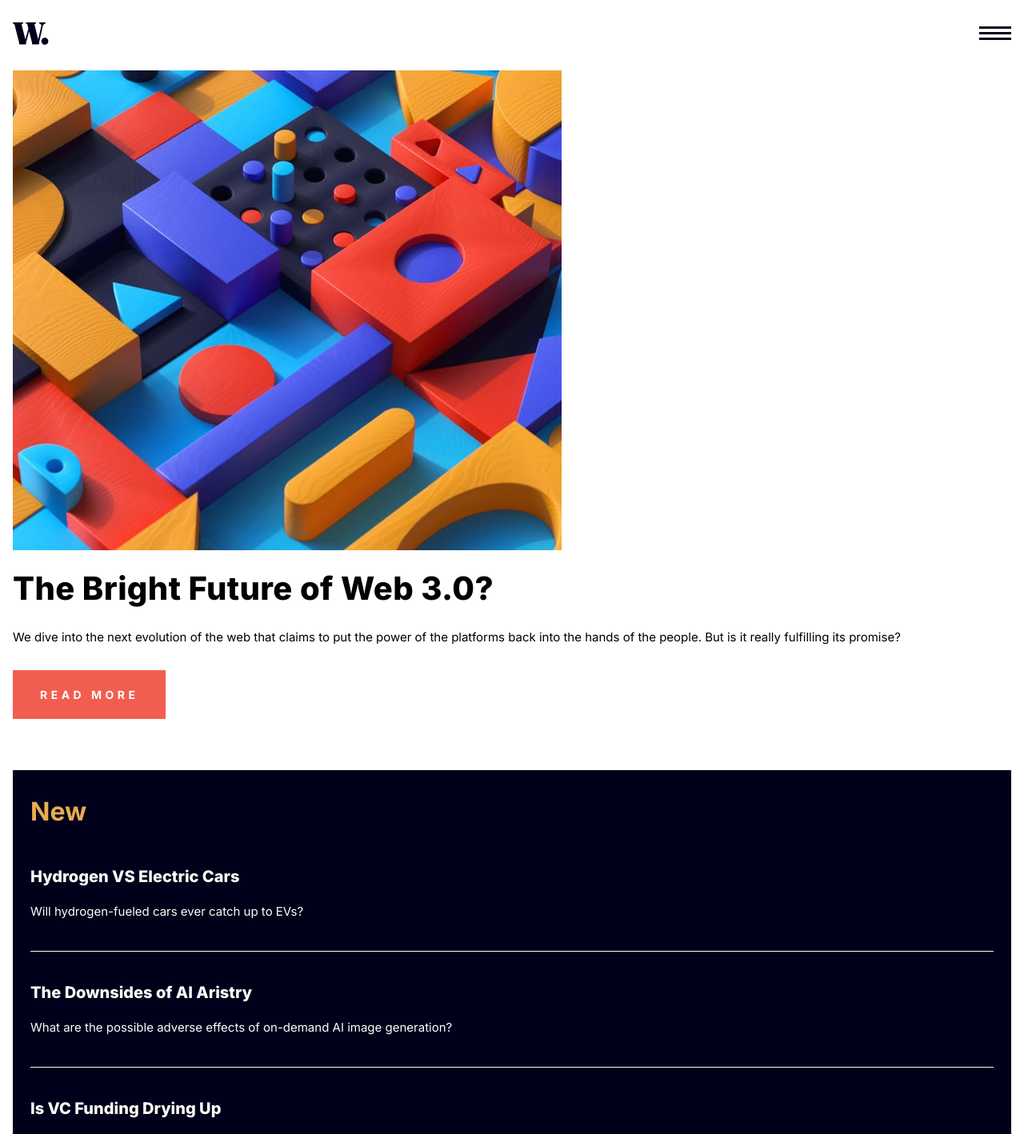
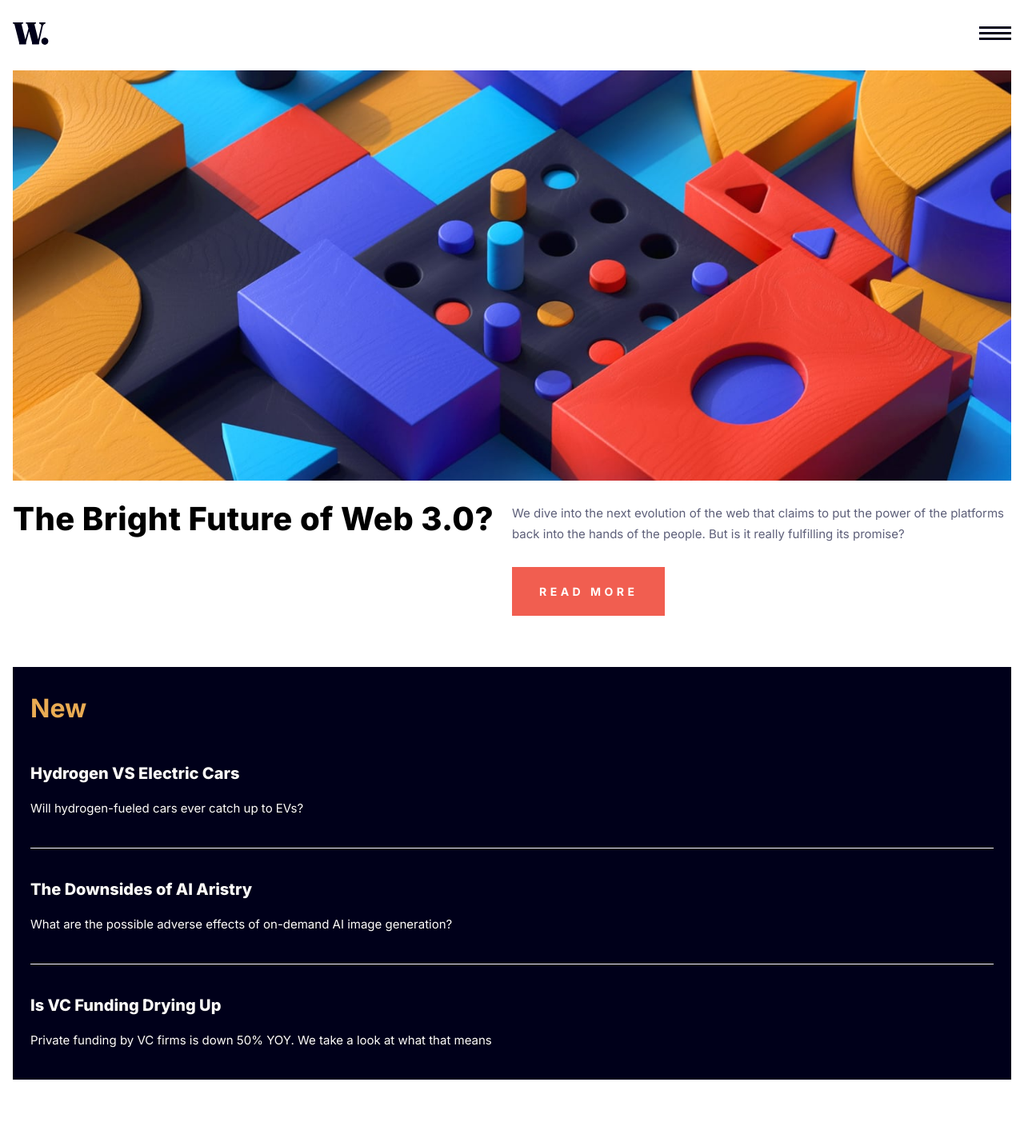
Before and after one commit to TheRedHoodGuy/simple-webpage-with-react, a React (Vite) app: page / in a window 1280 px wide. Shown: the top 1418 px of the page at 80% size. Built offline with nearby package versions, Linux system fonts and the light colour scheme.

Commit message:
87% Complete

```diff
--- a/index.html
+++ b/index.html
@@ -21,7 +21,7 @@
     <link href="https://fonts.googleapis.com/css2?family=Inter:wght@100..900&display=swap" rel="stylesheet">
     <!--Google Fonts-->
 </head>
-  <body class="w-screen px-4 overflow-x-hidden font-['Inter'] text-[15px]">
+  <body class="w-screen min-[1440px]:p-0 px-4 overflow-x-hidden font-['Inter'] text-[15px]">
     <div class="w-full" id="root"></div>
     <script type="module" src="/src/main.jsx"></script>
   </body>
--- a/src/App.jsx
+++ b/src/App.jsx
@@ -6,9 +6,11 @@ import Imagesection from './components/Imagesection/Imagesection.jsx'
 let App = () => {
   return (
     <>
-      <Headcomp />
-      <Article />
-      <Imagesection />
+      <div className="min-[1440px]:mx-[164px]">
+        <Headcomp />
+        <Article />
+        <Imagesection />
+      </div>
     </>
   )
 }
--- a/src/components/Imagesection/Imagesection.jsx
+++ b/src/components/Imagesection/Imagesection.jsx
@@ -6,7 +6,7 @@ import image3 from '../../assets/images/image-top-laptops.jpg'
 const Imagesection = () => {
     return (
         <>
-            <div className="">
+            <div className="min-[1440px]:flex">
                 <Imgdivs image={image1} i_head="Revivng Retro PCs" i_cont="What happens when old PCs are given modern upgrades?" num="01" />
                 <Imgdivs image={image2} i_head="Top 10 laptops of 2022" i_cont="Our best picks for various needs and budjets" num="02" />
                 <Imgdivs image={image3} i_head="The Growth of Gaming" i_cont="How the pandemic has sparked fresh opportunities" num="03" />
--- a/src/components/Imagesection/Imgdivs.jsx
+++ b/src/components/Imagesection/Imgdivs.jsx
@@ -1,7 +1,7 @@
 const Imgdivs = ({image, i_head, i_cont, num}) => {
     return(
         <>
-            <div className="flex mb-8">
+            <div className="flex mb-8 items-center justify-start">
                 <div className="h-full w-[200px] overflow-hidden">
                     <img className="w-full" src={image} alt={image} />
                 </div>
--- a/src/components/Mainarticle/Article.jsx
+++ b/src/components/Mainarticle/Article.jsx
@@ -1,23 +1,25 @@
 import Image from '../../assets/images/image-web-3-mobile.jpg'
+import Image_desc from '../../assets/images/image-web-3-desktop.jpg'
 import Sidearticles  from './Sidearticles'
 
 const Article = () => {
     return (
         <>
-            <article className='mb-[70px]'>
-                <div className="grid grid-cols-1 w-full">
-                    <div className="w-full mt-8">
-                        <img src={Image} alt="Image" />
+            <article className='mb-[70px] flex flex-col min-[1440px]:flex-row min-[1440px]:gap-[30px] justify-start'>
+                <div className="grid grid-cols-1 w-full xl:grid-cols-2 min-[1440px]:mt-14">
+                    <div className="w-full mt-8 min-[1440px]:mt-0 xl:col-span-2">
+                        <img className="min-[720px]:hidden visible" src={Image} alt="Image" />
+                        <img className="hidden min-[720px]:flex w-full h-full" src={Image_desc} alt="image" />
                     </div>
-                    <div className="w-full">
-                        <h1 className="text-[40px] font-[800] tracking-[0.01em] leading-[40px] mt-7">The Bright Future of Web 3.0?</h1>
+                    <div className="w-full mt-7 min-[1440px]:mt-10">
+                        <h1 className="text-[40px] font-[800] tracking-[0.01em] leading-[40px] min-[1440px]:text-[56px] min-[1440px]:tracking-[0.005em] min-[1440px]:leading-[56px]">The Bright Future of Web 3.0?</h1>
                     </div>
-                    <div className="flex flex-col mt-7">
-                        <p className="text-[15px] leading-[26px]">We dive into the next evolution of the web that claims to put the power of the platforms back into the hands of the people. But is it really fulfilling its promise?</p>
+                    <div className="flex flex-col mt-7 min-[1440px]:mt-10">
+                        <p className="text-[15px] leading-[26px] text-dark_blue">We dive into the next evolution of the web that claims to put the power of the platforms back into the hands of the people. But is it really fulfilling its promise?</p>
                         <a href="#" target="_blank" className="w-fit mt-7 text-[14px] tracking-[0.32em] uppercase font-bold text-white_c py-[20px] px-[34px] bg-red_c">read more</a>
                     </div>
                 </div>
-                <div className="mt-16 w-full bg-black_c flex flex-col px-[22px]">
+                <div className="mt-16 min-[1440px]:mt-0 w-full bg-black_c flex flex-col px-[22px] col-span-1 min-[1440px]:w-[480px] min-[1440px]:mt-14">
                     <div className="mt-7">
                         <h2 className="text-[32px] font-[700] text-orange_c">New</h2>
                     </div>
--- a/src/components/Pageheader/Headcomp.jsx
+++ b/src/components/Pageheader/Headcomp.jsx
@@ -5,7 +5,7 @@ import Logo from '../../assets/images/logo.svg'
 const Headcomp = () => {
     return (
         <>
-            <header className="flex w-full items-center mt-7">
+            <header className="flex w-full items-center mt-7 min-[1440px]:mt-[90px]">
                 <div>
                     <img className="w-[45px]" src={Logo} alt="Logo" />
                 </div>
```
